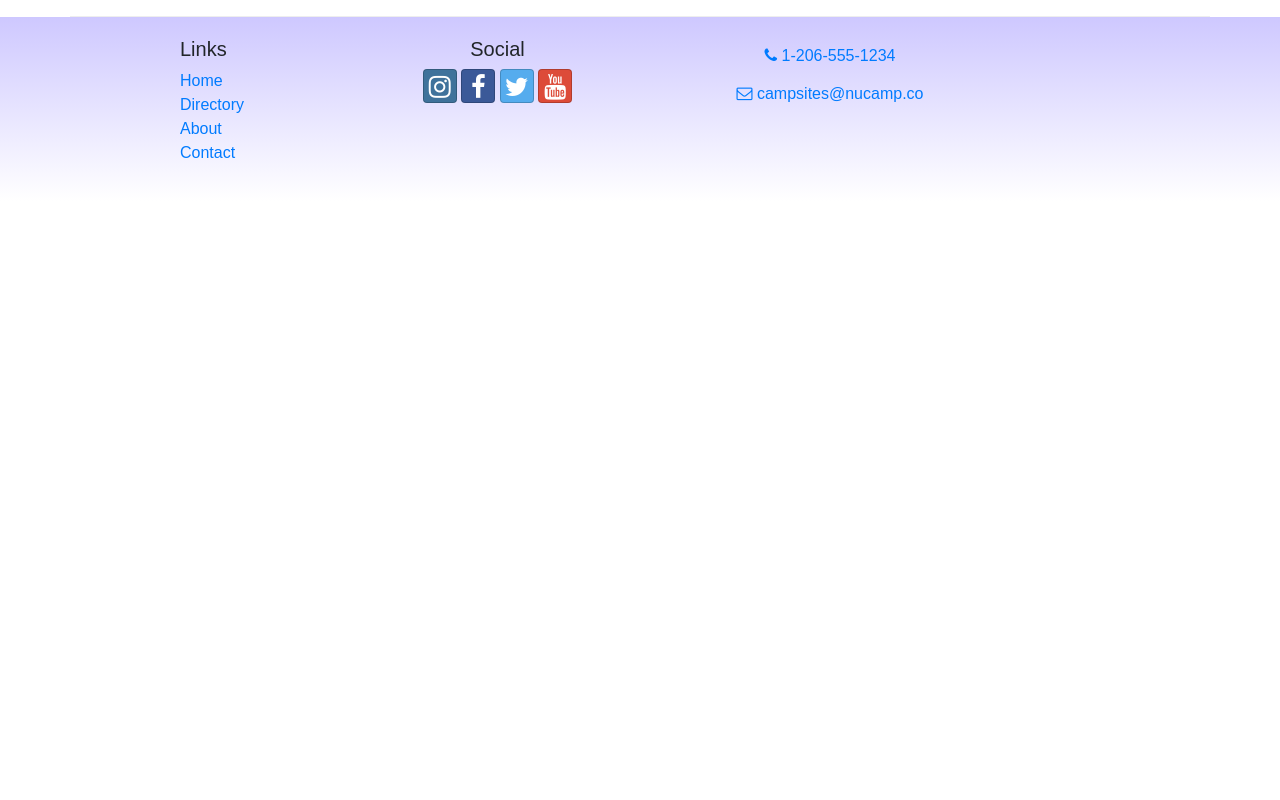
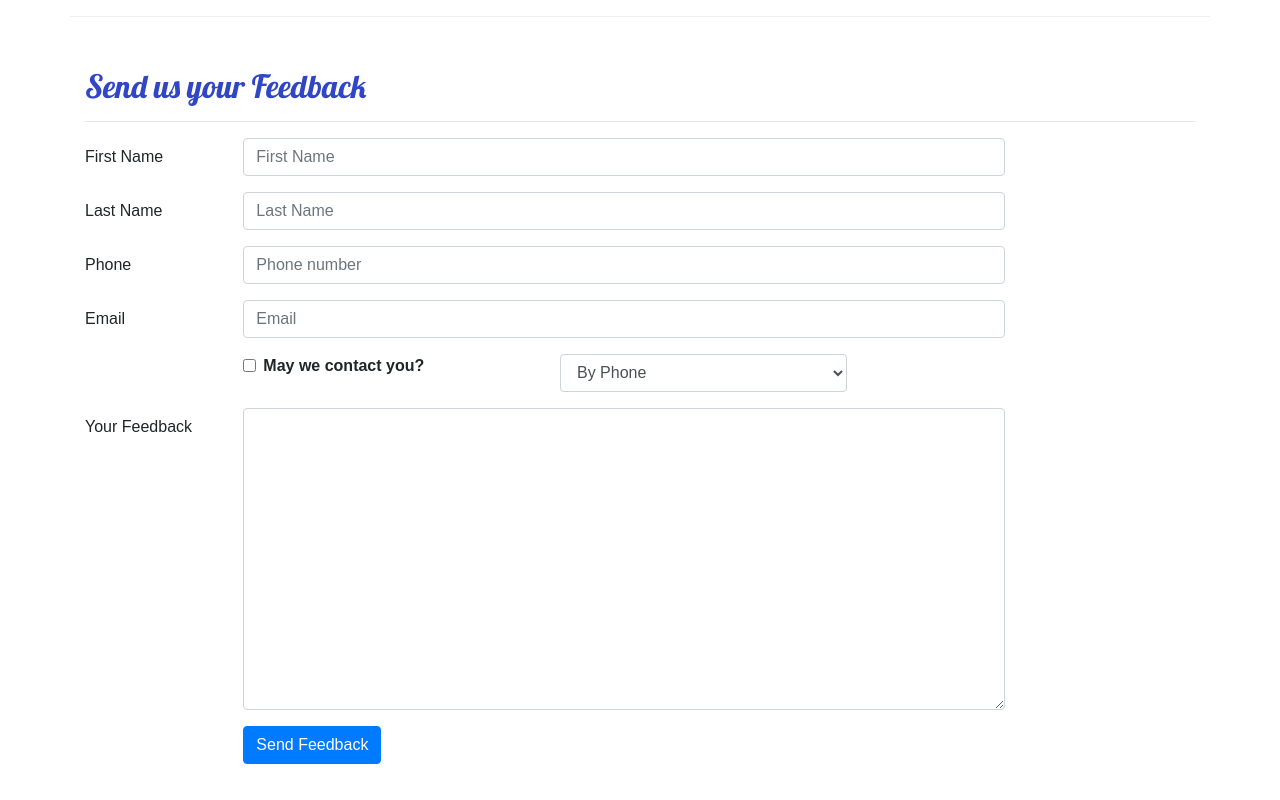
Before and after one commit to sgecener/reactrouter1, a React (Create React App) app: page /contactus in a window 1280 px wide. Shown: the part 560-1360 px from the top of the page. Before the commit the page ends 800 px from the top, so only its background shows below. Built offline with nearby package versions, Linux system fonts and the light colour scheme.

Commit message:
form group

```diff
--- a/src/components/ContactComponent.js
+++ b/src/components/ContactComponent.js
@@ -1,10 +1,46 @@
 
 
-import React from 'react';
-import { Breadcrumb, BreadcrumbItem } from 'reactstrap';
+import React, { Component } from 'react';
+import { Breadcrumb, BreadcrumbItem, Button, Form, FormGroup, Label, Input, Col } from 'reactstrap';
 import { Link } from 'react-router-dom';
 
-function Contact(props) {
+
+class Contact extends Component {
+
+    constructor(props){
+        super(props);
+
+        this.state = {
+            firstName: '',
+            lastName: '',
+            phoneNum: '',
+            email: '',
+            agree: false,
+            contactType: 'By Phone',
+            feedback: '',
+        };
+
+        this.handleInputChange = this.handleInputChange.bind(this);
+        this.handleSubmit = this.handleSubmit.bind(this);
+    }
+
+    handleInputChange(event) {
+        const target = event.target;
+        const name = target.name;
+        const value = target.type === 'checkbox' ? target.checked : target.value;
+
+        this.setState({
+            [name]: value
+        })
+    }
+
+    handleSubmit(event) {
+        console.log("Current state is: " + JSON.stringify(this.state));
+        alert("Current state is: " + JSON.stringify(this.state));
+        event.preventDefault();
+    }
+
+    render() {
         return (
             <div className="container">
                 <div className="row">
@@ -32,8 +68,94 @@
                         <a role="button" className="btn btn-link" href="mailto:fakeemail@fakeemail.co"><i className="fa fa-envelope-o" /> campsites@nucamp.co</a>
                     </div>
                 </div>
+
+                <div className="row row-content">
+                    <div className="col-12">
+                        <h2>Send us your Feedback</h2>
+                        <hr />
                     </div>
+                    <div className="col-md-10">
+                        <Form onSubmit={this.handleSubmit}>
+                            <FormGroup row>
+                                <Label htmlFor="firstName" md={2}>First Name</Label>
+                                <Col md={10}>
+                                    <Input type="text" id="firstName" name="firstName"
+                                        placeholder="First Name"
+                                        value={this.state.firstName}
+                                        onChange={this.handleInputChange} />
+                                </Col>
+                            </FormGroup>
+                            <FormGroup row>
+                                <Label htmlFor="lastName" md={2}>Last Name</Label>
+                                <Col md={10}>
+                                    <Input type="text" id="lastName" name="lastName"
+                                        placeholder="Last Name"
+                                        value={this.state.lastName}
+                                        onChange={this.handleInputChange} />
+                                </Col>
+                            </FormGroup>
+                            <FormGroup row>
+                                <Label htmlFor="phoneNum" md={2}>Phone</Label>
+                                <Col md={10}>
+                                    <Input type="tel" id="phoneNum" name="phoneNum"
+                                        placeholder="Phone number"
+                                        value={this.state.phoneNum}
+                                        onChange={this.handleInputChange} />
+                                </Col>
+                            </FormGroup>
+                            <FormGroup row>
+                                <Label htmlFor="email" md={2}>Email</Label>
+                                <Col md={10}>
+                                    <Input type="email" id="email" name="email"
+                                        placeholder="Email"
+                                        value={this.state.email}
+                                        onChange={this.handleInputChange} />
+                                </Col>
+                            </FormGroup>
+                            <FormGroup row>
+                                <Col md={{size: 4, offset: 2}}>
+                                    <FormGroup check>
+                                        <Label check>
+                                            <Input type="checkbox"
+                                                name="agree"
+                                                checked={this.state.agree}
+                                                onChange={this.handleInputChange} /> {' '}
+                                            <strong>May we contact you?</strong>
+                                        </Label>
+                                    </FormGroup>
+                                </Col>
+                                <Col md={4}>
+                                    <Input type="select" name="contactType"
+                                            value={this.state.contactType}
+                                            onChange={this.handleInputChange}>
+                                        <option>By Phone</option>
+                                        <option>By Email</option>
+                                    </Input>
+                                </Col>
+                            </FormGroup>
+                            <FormGroup row>
+                                <Label htmlFor="feedback" md={2}>Your Feedback</Label>
+                                <Col md={10}>
+                                    <Input type="textarea" id="feedback" name="feedback"
+                                        rows="12"
+                                        value={this.state.feedback}
+                                        onChange={this.handleInputChange}></Input>
+                                </Col>
+                            </FormGroup>
+                            <FormGroup row>
+                                <Col md={{size: 10, offset: 2}}>
+                                    <Button type="submit" color="primary">
+                                        Send Feedback
+                                    </Button>
+                                </Col>
+                            </FormGroup>
+                        </Form>
+                    </div>
+                </div>
+            </div>
+
         );
+    }
 }
 
 export default Contact;
```
Lines whose indentation alone changed are shown as unchanged.
